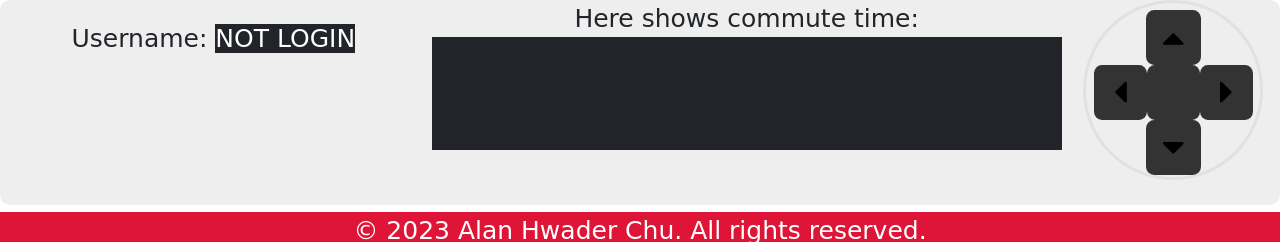
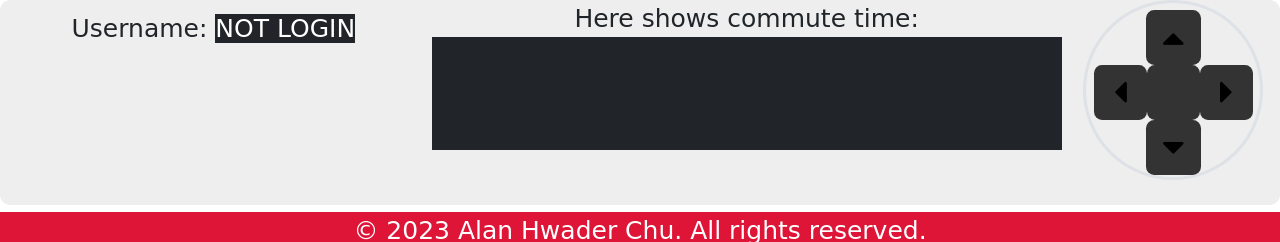
Before and after one commit to AlanChu61/PokedexExplore, a Flask app: page /map_pokemons in a window 1280 px wide. Shown: the part 558-800 px from the top of the page. Run offline with Flask 2, Linux system fonts and the light colour scheme; some libraries are stand-ins or nearby versions; some web fonts are replaced.

Commit message:
fixed map btn

```diff
--- a/server.py
+++ b/server.py
@@ -108,8 +108,8 @@
 @app.route('/fetch_pokemon_json')
 def fetch_pokemon_json():
     """Show all pokemons."""
-    pokemons = crud.get_fetch_pokemon()  # array
-    random_pokemons = sample(pokemons, 7)  # array
+    pokemons = crud.get_fetch_pokemon()
+    random_pokemons = sample(pokemons, 7)
     pokemons = []
     for pokemon in random_pokemons:
         pokemon_dict = convert_pokemon_obj2dict(pokemon)
@@ -226,8 +226,9 @@
         return {
             "success": False,
             "status": f"Your deleted failed!"}
+
+
 # Comment
-
 
 @app.route('/create_comment/<int:pokemon_id>', methods=['POST'])
 def create_comment(pokemon_id):
@@ -269,7 +270,8 @@
         return {
             "success": False,
             "status": f"Your deleted failed!"}
-# sign up
+
+# Player Profile: signup, login, logout
 
 
 @app.route('/signup', methods=['POST', 'GET'])
@@ -336,6 +338,8 @@
     session.clear()
     flash("Logout successfully!", "info")
     return redirect('/')
+
+# Player update profile
 
 
 @app.route("/upload", methods=['POST'])
@@ -409,8 +413,11 @@
 @app.route('/battle', methods=['GET'])
 def battle():
     """Show battle page."""
+    # get opponent id from url
     opponent_id = request.args.get('player_id')
+    # get battle mode and conver to int from url
     battle_mode = int(request.args.get('battle_mode'))
+    # get opponent username and player username
     opponent_username = crud.get_player_by_id(opponent_id).username
     player_username = session['username']
     flash(f"{player_username} vs. {opponent_username}", "info")
--- a/templates/map_pokemons.html
+++ b/templates/map_pokemons.html
@@ -8,9 +8,9 @@
 
 <div class="controller col-12">
 
-  <div class="col-8 order-3 col-lg-4 order-lg-1 px-2 py-2">
+  <div class="col-8 order-3 col-lg-4 order-lg-1 px-2 my-1">
 
-    <div class="p-2 text-center">Username:
+    <div class="p-1 text-center">Username:
       <span class="bg-dark text-white" style="width: 200px;">
         {% if "username" in session %}
         {{ session['username'] }}
@@ -19,9 +19,9 @@
         {% endif %}
       </span>
     </div>
-    <div class="p-2 col-12 col-lg-12 d-flex flex-column">
+    <div class="p-1 col-12 col-lg-12 d-flex flex-column">
       {% if "pokemon_num" in session %}
-      <div class ="d-flex justify-content-around">
+      <div class ="d-flex justify-content-around m-1">
       <button type="button" class="btn btn-primary btn-sm" id="addUserMakerBtn">Show My Location</button>
       <button type="button" class="btn btn-primary btn-sm" id="addPokemonMakerBtn">Add Pokemons</button>
       </div>
@@ -46,7 +46,7 @@
 
 
   <div class="remote-control col-4 order-2 col-lg-2 order-lg-3 d-flex justify-content-center align-items-center my-auto">
-    <div class="border border-3 rounded-circle circle ">
+    <div class="border border-3 rounded-circle circle">
     <div class="d-flex justify-content-center">
       <div class="square-btn ">
         <button class="controlBtn border-0 bg-transparent" id="upBtn">
```
